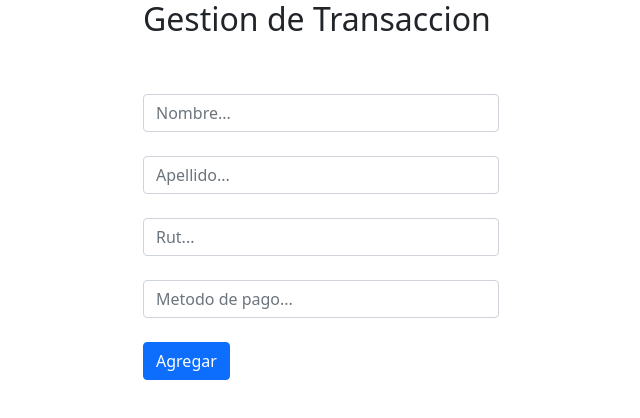
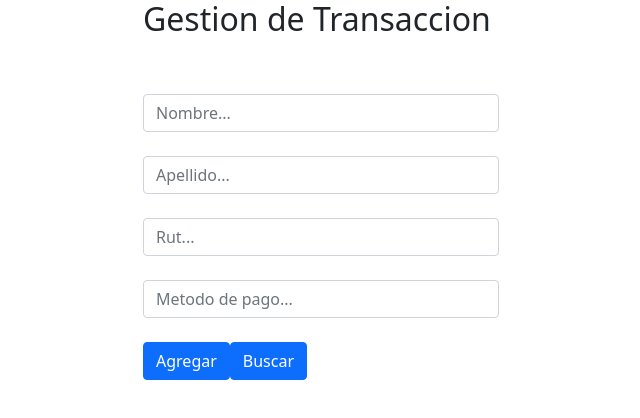
Before and after one commit to oscarmageddon/pruebaCRUDFront, an Angular app: page / in a window 1280 px wide. Shown: the top 418 px of the page, without its empty margins (319-959 px from the left). Built offline with nearby package versions, Linux system fonts and the light colour scheme.

Commit message:
Se agrega funcionalidad para buscar por rut

```diff
--- a/src/app/components/transaction-component/transaction-component.component.html
+++ b/src/app/components/transaction-component/transaction-component.component.html
@@ -14,6 +14,8 @@
                 <input type="text" name="payMethod" class="form-control" [(ngModel)]="payMethod" placeholder="Metodo de pago..." /><br>
 
                 <input type="button" value="Agregar" (click)="guardar()" class="btn btn-primary">
+                <input type="button" value="Buscar" (click)="buscarPorDni()" class="btn btn-primary">
+
             </div>
         </form>
     </div>
--- a/src/app/components/transaction-component/transaction-component.component.ts
+++ b/src/app/components/transaction-component/transaction-component.component.ts
@@ -43,4 +43,18 @@ export class TransactionComponentComponent implements OnInit {
       })
   }
 
+  buscarPorDni() {
+
+    this.transactionService.findTransactionByDni( this.dniUser )
+      .subscribe ( resp => {
+        console.log('Respuesta ', resp);
+        this.nomUser = resp.nombreUsr;
+        this.apeUser = resp.apellidoUsr;
+        this.dniUser = resp.dniUsr;
+        this.payMethod = resp.paymentMethod;
+      })
+
+  }
+
+
 }
--- a/src/app/services/transaction.service.ts
+++ b/src/app/services/transaction.service.ts
@@ -9,11 +9,16 @@ import { Transaction } from '../interfaces/transaction.interface';
 })
 export class TransactionService {
 
-  private baseUrl: string = 'http://localhost:8080/rest/'
+  private baseUrl: string = 'http://localhost:8080/transaction'
 
   constructor( private http: HttpClient ) { }
 
   saveTransaction(trx: Transaction): Observable<Transaction> {
-    return this.http.post<Transaction>(`${ this.baseUrl }tranx/`, trx);
+    return this.http.post<Transaction>(`${ this.baseUrl }/`, trx);
   }
+
+  findTransactionByDni(dniUsr: String): Observable<Transaction> {
+    return this.http.get<Transaction>(`${ this.baseUrl }/dni/`+dniUsr);
+  }
+
 }
```
